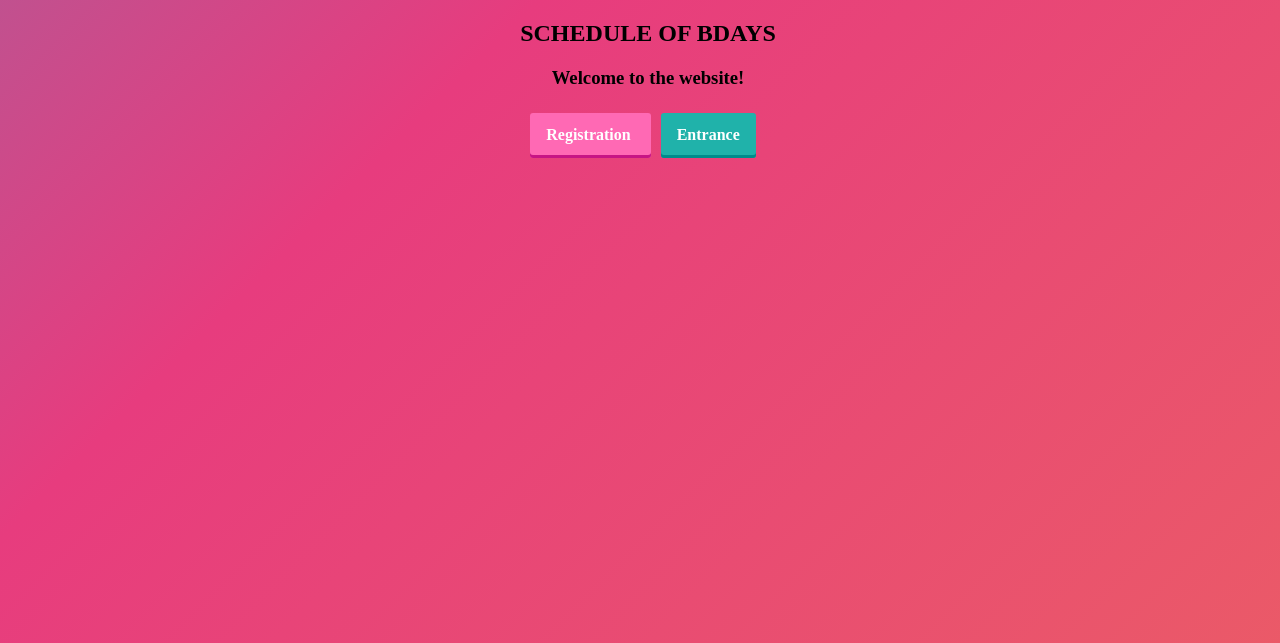
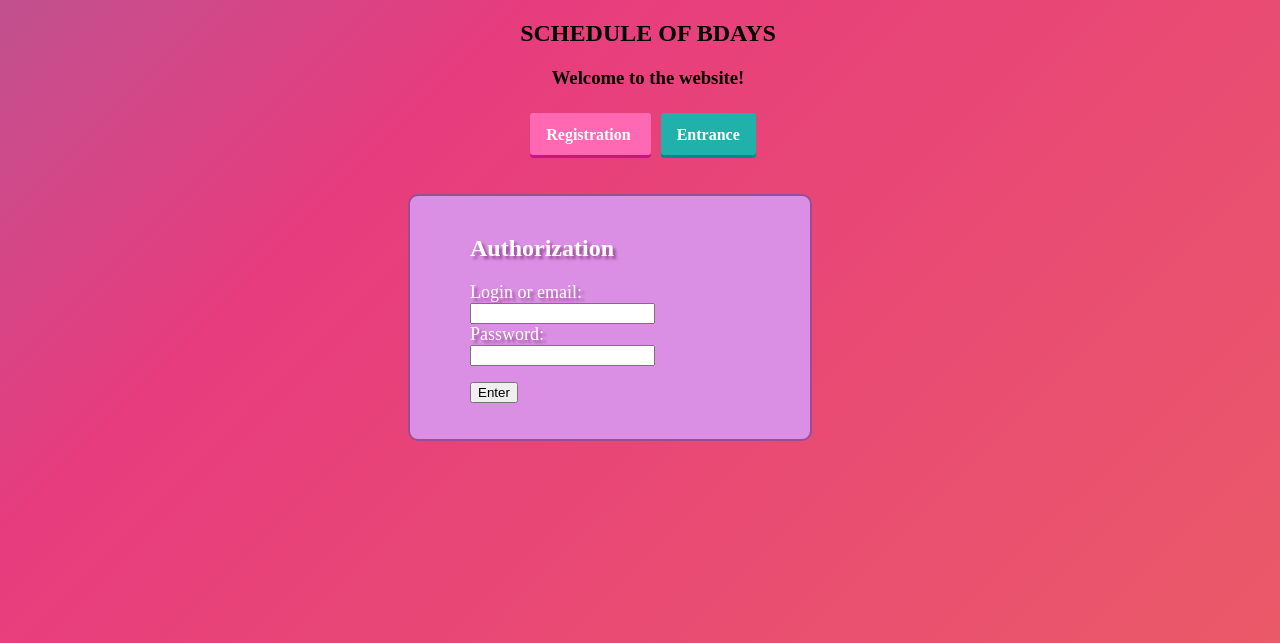
Before and after one commit to OlyaGrekova/webproject, a Flask app: page / in a window 1280 px wide. Shown: the top 643 px of the page. Run offline with Flask 3, Linux system fonts and the light colour scheme.

Commit message:
login + reg ready :)

```diff
--- a/forms.py
+++ b/forms.py
@@ -8,6 +8,7 @@ class AddDateForm(FlaskForm):
     name = StringField('Name:', validators=[DataRequired()])
     date = DateTimeField('Date of birth:', format='%d.%m.%Y')
     presents = StringField('Presents:', validators=[DataRequired()])
+    submit = SubmitField('Save')
 
 
 class RegistrationForm(FlaskForm):
@@ -17,11 +18,13 @@ class RegistrationForm(FlaskForm):
     email = EmailField('Login or email:', validators=[DataRequired()])
     password = PasswordField('Password:', validators=[DataRequired()])
     password_again = PasswordField('Repeat password:', validators=[DataRequired()])
+    submit = SubmitField('Register')
 
 
 class LoginForm(FlaskForm):
     email = EmailField('Login or email:', validators=[DataRequired()])
     password = PasswordField('Password:', validators=[DataRequired()])
+    submit = SubmitField('Enter')
 
 
 class Filter(FlaskForm):
--- a/main.py
+++ b/main.py
@@ -1,5 +1,7 @@
 from flask import Flask, redirect, render_template
-from flask_login import login_required
+from flask_login import login_required, LoginManager, login_user
+
+from app.data.users import User
 from forms import AddDateForm, RegistrationForm, LoginForm, Filter
 
 from app.data import db_session
@@ -7,18 +9,48 @@ from app.data import db_session
 app = Flask(__name__)
 app.config['SECRET_KEY'] = 'yandexlyceum_secret_key'
 
+login_manager = LoginManager()
+login_manager.init_app(app)
+
+
+@login_manager.user_loader
+def load_user(user_id):
+    db_sess = db_session.create_session()
+    return db_sess.query(User).get(user_id)
+
+
+@app.route('/')
+@app.route('/login', methods=['GET', 'POST'])
+def login():
+    form = LoginForm()
+    if form.validate_on_submit():
+        db_sess = db_session.create_session()
+        user = db_sess.query(User).filter(User.email == form.email.data).first()
+        if user and user.check_password(form.password.data):
+            login_user(user, remember=form.remember_me.data)
+            return redirect("/main")
+        return render_template('authorization.html', message="Wrong data", form=form)
+    return render_template('authorization.html', title='Login', form=form)
+
+
+@app.route('/register', methods=['GET', 'POST'])
+def register():
+    form = RegistrationForm()
+    session = db_session.create_session()
+    if form.validate_on_submit():
+        if form.password.data == form.password_again.data:
+            user = User(name=form.name.data, surname=form.surname.data, age=form.age.data, email=form.email.data)
+            user.set_password(form.password.data)
+            session.add(user)
+            session.commit()
+            login_user(user)
+            return redirect('/main')
+    return render_template('registration.html', title='Sign up', form=form)
+
 
 @app.route('/')
 def func():
     return render_template('base.html', title='Добро пожаловать')
-
-
-@app.route('/login', methods=['GET', 'POST'])
-def login():
-    form = LoginForm()
-    if form.validate_on_submit():
-        return redirect('/main')
-    return render_template('authorization.html', title='Авторизация', form=form)
 
 
 @app.route('/main')
@@ -28,21 +60,12 @@ def main():
     return render_template('main.html', title='Главная страница', param=param, filter=filter)
 
 
-@app.route('/register', methods=['GET', 'POST'])
-def register():
-    form = RegistrationForm()
-    if form.validate_on_submit():
-        return redirect('/main')
-    return render_template('registration.html', title='Регистрация', form=form)
-
-
 @app.route('/add', methods=['GET', 'POST'])
 def add():
     form = AddDateForm()
     if form.validate_on_submit():
         return redirect('/main')
     return render_template('add_date.html', title='Добавление даты', form=form)
-
 
 
 @app.route('/birthday/<int:id>', methods=['GET', 'POST'])
--- a/templates/add_date.html
+++ b/templates/add_date.html
@@ -38,7 +38,7 @@
                 </div>
             {% endfor %}
         </div>
-        <br><br><div class="forms"><a class="button3" href="/main">Save</a></div><br>
+        <div class="forms"><p>{{ form.submit(type="submit", class="btn btn-primary") }}</p></div>
         <div>{{ message }}</div>
     </form>
 {% endblock %}
--- a/templates/authorization.html
+++ b/templates/authorization.html
@@ -29,7 +29,7 @@
                 </div>
             {% endfor %}
         </div>
-        <br><br><div class="forms"><a class="button3" href="/main">Enter</a></div><br>
+        <div class="forms"><p>{{ form.submit(type="submit", class="btn btn-primary") }}</p></div>
         <div>{{ message }}</div>
     </form>
 {% endblock %}
--- a/templates/registration.html
+++ b/templates/registration.html
@@ -65,7 +65,7 @@
                 </div>
             {% endfor %}
         </div>
-        <br><br><div class="forms"><a class="button3" href="/main">Register</a></div><br>
+        <div class="forms"><p>{{ form.submit(type="submit", class="btn btn-primary") }}</p></div>
         <div>{{ message }}</div>
     </form>
 {% endblock %}
```
Also changed, not shown: app/data/users.py (+11 -1 lines), app/db/base.db.
